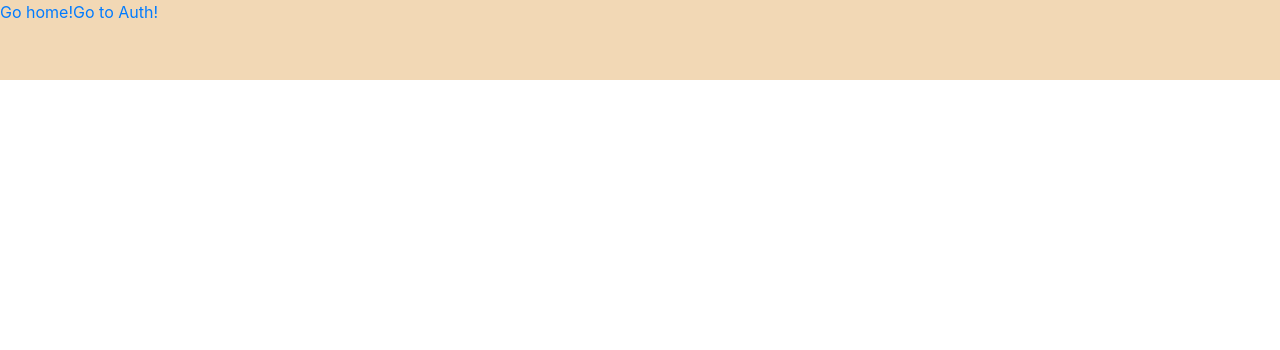
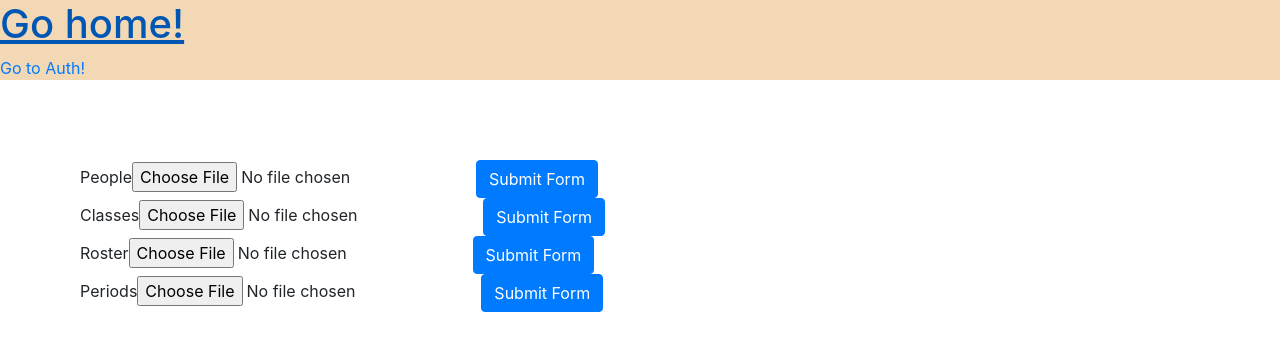
Before and after one commit to joeegan2202/edustream-web, a React app: page /admin/import in a window 1280 px wide. Shown: the top 350 px of the page. Built offline with nearby package versions, Linux system fonts and the light colour scheme.

Commit message:
Next increment with more admin data entry

```diff
--- a/src/Admin.css
+++ b/src/Admin.css
@@ -6,6 +6,18 @@
 .Admin-Camera {
   padding: 5em;
   padding-top: calc(10vh + 5em);
+}
+
+.Admin .row {
+  margin: 1em;
+}
+
+.Admin .row .col {
+  margin: 1em;
+}
+
+.card {
+  text-align: center;
 }
 
 .healthy {
@@ -50,3 +62,8 @@
   padding: 3em;
   background-color: white;
 }
+
+.Import {
+  padding: 5em;
+  padding-top: calc(10vh + 5em);
+}
--- a/src/Admin.js
+++ b/src/Admin.js
@@ -58,6 +58,28 @@ class Admin extends React.Component {
             </Card>
           </Col>
         </Row>
+        <Row>
+          <Col>
+            <Card className="btn" bg="primary" text="white" onClick={() => history.push("/admin/import")}>
+              <Card.Body>
+                <Card.Title>Import Data</Card.Title>
+
+                <Card.Text>
+                Click here to import roster and class data with CSV files!
+                        </Card.Text>
+              </Card.Body>
+            </Card>
+          </Col>
+          <Col>
+            <Card bg="primary" text="white">
+              <Card.Body>
+                <Card.Title>Temporarily empty</Card.Title>
+
+                <Card.Text>Temporarily empty</Card.Text>
+              </Card.Body>
+            </Card>
+          </Col>
+        </Row>
       </Container>
     )
   }
@@ -105,6 +127,7 @@ class Camera extends React.Component {
       <Container className="Admin-Camera">
         <Button onClick={() => this.setState({ editPopup: <CameraEdit camera="new" closeEdit={closeEdit.bind(this)} /> })}>Add Camera</Button>
         <Button variant="success" onClick={() => fetch(`https://api.edustream.live/admin/start/all/?sid=${window.localStorage.getItem('sid')}&session=${window.sessionStorage.getItem('session')}`)}>Start All Cameras</Button>
+        <Button variant="danger" onClick={() => fetch(`https://api.edustream.live/admin/stop/all/?sid=${window.localStorage.getItem('sid')}&session=${window.sessionStorage.getItem('session')}`)}>Stop All Cameras</Button>
         <ListGroup>
           {this.state.cameras.map((camera, id) => {
             return <div className="camera-list" key={id}><ListGroup.Item action variant="primary" onClick={() => this.setState({ editPopup: <CameraEdit camera={camera} closeEdit={closeEdit.bind(this)} /> })}>Room #: {camera.room} Address: {camera.address} Streaming: {camera.streaming} Recording: {camera.recording}</ListGroup.Item>{
@@ -172,6 +195,125 @@ class CameraEdit extends React.Component {
   }
 }
 
+class Import extends React.Component {
+  constructor(props) {
+    super(props)
+  }
+
+  render() {
+    return (
+      <div className="Import">
+        <form onSubmit={(e) => {
+          e.preventDefault()
+          console.log(document.querySelector('#peoplefile').files[0])
+          fetch(`https://api.edustream.live/admin/import/people/?sid=${window.localStorage.getItem('sid')}&session=${window.sessionStorage.getItem('session')}`, {
+            method: 'PUT',
+            body: document.querySelector('#peoplefile').files[0]
+          })
+        }}>
+          <label>People</label>
+          <input type="file" id="peoplefile"></input>
+          <Button type="submit">Submit Form</Button>
+        </form>
+        <form onSubmit={(e) => {
+          e.preventDefault()
+          console.log(document.querySelector('#classfile').files[0])
+          fetch(`https://api.edustream.live/admin/import/classes/?sid=${window.localStorage.getItem('sid')}&session=${window.sessionStorage.getItem('session')}`, {
+            method: 'PUT',
+            body: document.querySelector('#classfile').files[0]
+          })
+        }}>
+          <label>Classes</label>
+          <input type="file" id="classfile"></input>
+          <Button type="submit">Submit Form</Button>
+        </form>
+        <form onSubmit={(e) => {
+          e.preventDefault()
+          console.log(document.querySelector('#rosterfile').files[0])
+          fetch(`https://api.edustream.live/admin/import/roster/?sid=${window.localStorage.getItem('sid')}&session=${window.sessionStorage.getItem('session')}`, {
+            method: 'PUT',
+            body: document.querySelector('#rosterfile').files[0]
+          })
+        }}>
+          <label>Roster</label>
+          <input type="file" id="rosterfile"></input>
+          <Button type="submit">Submit Form</Button>
+        </form>
+        <form onSubmit={(e) => {
+          e.preventDefault()
+          console.log(document.querySelector('#periodfile').files[0])
+          fetch(`https://api.edustream.live/admin/import/periods/?sid=${window.localStorage.getItem('sid')}&session=${window.sessionStorage.getItem('session')}`, {
+            method: 'PUT',
+            body: document.querySelector('#periodfile').files[0]
+          })
+        }}>
+          <label>Periods</label>
+          <input type="file" id="periodfile"></input>
+          <Button type="submit">Submit Form</Button>
+        </form>
+      </div>
+    )
+  }
+}
+
+class ImportPeople extends React.Component {
+  constructor(props) {
+    super(props)
+
+    let session = window.sessionStorage.getItem('session')
+
+    if (!session) {
+      history.push('/auth')
+    }
+
+    this.state = {
+      session,
+      people: [],
+      editPopup: null
+    }
+  }
+
+  updateCameras() {
+    fetch(`https://api.edustream.live/admin/read/people/?sid=${window.localStorage.getItem('sid')}&session=${this.state.session}`).then(data => data.json()).then(output => {
+      this.setState({ people: output.people })
+    })
+  }
+
+  componentDidMount() {
+    console.log(this.props)
+    this.updateCameras()
+  }
+
+  render() {
+    return (
+      <Container className="ImportPeople">
+        <Button onClick={() => this.setState({ editPopup: <CameraEdit camera="new" closeEdit={closeEdit.bind(this)} /> })}>Add Camera</Button>
+        <Button variant="success" onClick={() => fetch(`https://api.edustream.live/admin/start/all/?sid=${window.localStorage.getItem('sid')}&session=${window.sessionStorage.getItem('session')}`)}>Start All Cameras</Button>
+        <Button variant="danger" onClick={() => fetch(`https://api.edustream.live/admin/stop/all/?sid=${window.localStorage.getItem('sid')}&session=${window.sessionStorage.getItem('session')}`)}>Stop All Cameras</Button>
+        <ListGroup>
+          {this.state.cameras.map((camera, id) => {
+            return <div className="camera-list" key={id}><ListGroup.Item action variant="primary" onClick={() => this.setState({ editPopup: <CameraEdit camera={camera} closeEdit={closeEdit.bind(this)} /> })}>Room #: {camera.room} Address: {camera.address} Streaming: {camera.streaming} Recording: {camera.recording}</ListGroup.Item>{
+              camera.streaming === 0 ? <Button variant="success" onClick={() => {
+
+                fetch(`https://api.edustream.live/admin/start/camera/?sid=${window.localStorage.getItem('sid')}&session=${window.sessionStorage.getItem('session')}&cameraId=${camera.id}`)
+              }
+              }>Start Camera</Button> :
+                <Button variant="danger" onClick={() => {
+
+                  fetch(`https://api.edustream.live/admin/stop/camera/?sid=${window.localStorage.getItem('sid')}&session=${window.sessionStorage.getItem('session')}&cameraId=${camera.id}`)
+                }
+                }>Stop Camera</Button>}
+              <a href={`/admin/watch?role=admin&room=${camera.room}`}><Button variant="primary">Watch</Button></a></div>
+          })}
+        </ListGroup>
+        {this.state.editPopup}
+      </Container>
+    )
+  }
+}
+
 Admin.Camera = withRouter(Camera)
+Admin.Import = withRouter(Import)
+Admin.ImportPeople = withRouter(ImportPeople)
 
 export default withRouter(Admin)
--- a/src/App.css
+++ b/src/App.css
@@ -1,4 +1,6 @@
 .App-header {
+  display: flex;
+  flex-direction: column;
   background-color: #f2d8b5;
   position: fixed;
   width: 100%;
--- a/src/App.js
+++ b/src/App.js
@@ -20,7 +20,7 @@ class App extends React.Component {
       <Router>
         <div className="App">
           <header className="App-header">
-            <Link to="/">Go home!</Link>
+            <Link to="/"><h1>Go home!</h1></Link>
             <Link to="/auth">Go to Auth!</Link>
           </header>
 
@@ -37,6 +37,9 @@ class App extends React.Component {
             <Route exact path="/admin/cameras">
               <Admin.Camera />
             </Route>
+            <Route exact path="/admin/import">
+              <Admin.Import />
+            </Route>
             <Route path="/auth">
               <Auth />
             </Route>
--- a/src/Auth.js
+++ b/src/Auth.js
@@ -13,6 +13,8 @@ class Auth extends React.Component {
       loggedIn: false,
       term: ''
     }
+
+    window.localStorage.setItem("sid", "fda734d93365f6ac6ced0f3d0c85aad460e1a8fc317c998c15546f6ab3d56f73")
   }
 
   render() {
@@ -30,7 +32,7 @@ class Auth extends React.Component {
 
               switch (school) {
                 case "A":
-                  fetch(`https://api.edustream.live/auth/?sid=fda734d93365f6ac6ced0f3d0c85aad460e1a8fc317c998c15546f6ab3d56f73&uname=admin`).then(data => data.json()).then(output => {
+                  fetch(`https://api.edustream.live/auth/?sid=${window.localStorage.getItem('sid')}&uname=admin`).then(data => data.json()).then(output => {
                     if (output.status) {
                       window.sessionStorage.setItem('session', output.session)
                       history.push('/admin')
@@ -41,7 +43,7 @@ class Auth extends React.Component {
                   })
                   break
                 case "S":
-                  fetch(`https://api.edustream.live/auth/?sid=fda734d93365f6ac6ced0f3d0c85aad460e1a8fc317c998c15546f6ab3d56f73&uname=jeegan21`).then(data => data.json()).then(output => {
+                  fetch(`https://api.edustream.live/auth/?sid=${window.localStorage.getItem('sid')}&uname=jeegan21`).then(data => data.json()).then(output => {
                     if (output.status) {
                       window.sessionStorage.setItem('session', output.session)
                       history.push('/watch?role=student')
@@ -52,7 +54,7 @@ class Auth extends React.Component {
                   })
                   break
                 case "T":
-                  fetch(`https://api.edustream.live/auth/?sid=fda734d93365f6ac6ced0f3d0c85aad460e1a8fc317c998c15546f6ab3d56f73&uname=jeegan21`).then(data => data.json()).then(output => {
+                  fetch(`https://api.edustream.live/auth/?sid=${window.localStorage.getItem('sid')}&uname=jeegan21`).then(data => data.json()).then(output => {
                     if (output.status) {
                       window.sessionStorage.setItem('session', output.session)
                       history.push('/watch?role=teacher')
--- a/src/StreamPlayer.js
+++ b/src/StreamPlayer.js
@@ -21,12 +21,6 @@ class StreamPlayer extends React.Component {
   }
 
   componentDidMount() {
-    fetch(`https://api.edustream.live/request/?sid=fda734d93365f6ac6ced0f3d0c85aad460e1a8fc317c998c15546f6ab3d56f73&session=${this.state.session}`).then(data => data.json()).then(output => {
-      if (!output.status) {
-        this.state.errors.push({ title: "Bad Session Request!", message: "Failure while fetching to request session!" })
-        this.setState({})
-
-      } else {
     var video = document.querySelector('video');
     if (Hls.isSupported()) {
       let hls = new Hls();
@@ -50,8 +44,6 @@ class StreamPlayer extends React.Component {
         video.play();
       });
     }
-      }
-    })
   }
 
   componentWillUnmount() {
--- a/src/Watch.js
+++ b/src/Watch.js
@@ -7,6 +7,7 @@ class Watch extends React.Component {
     super(props)
 
     let session = window.sessionStorage.getItem('session')
+    let sid = window.localStorage.getItem('sid')
 
     if (!session) {
       history.push('/auth')
@@ -15,7 +16,7 @@ class Watch extends React.Component {
     let params = new URLSearchParams(this.props.location.search)
 
     this.state = {
-      streamPath: params.get("role") == 'admin' ? `${session}/${params.get("room")}` : session
+      streamPath: params.get("role") == 'admin' ? `${sid}/${session}/${params.get("room")}` : `${sid}/${session}`
     }
   }
 
```
Also changed, not shown: avataricon.svg (added), public/avataricon.svg (added). Lines whose indentation alone changed are shown as unchanged.
